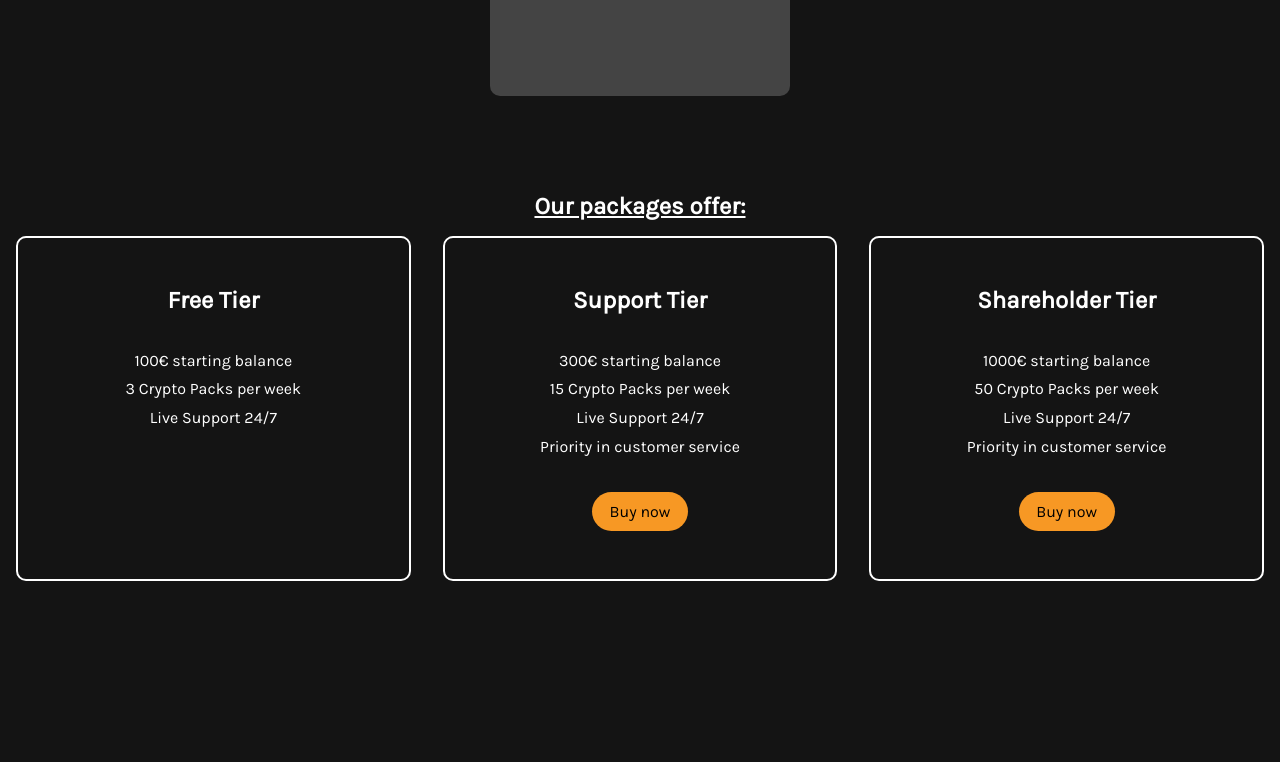
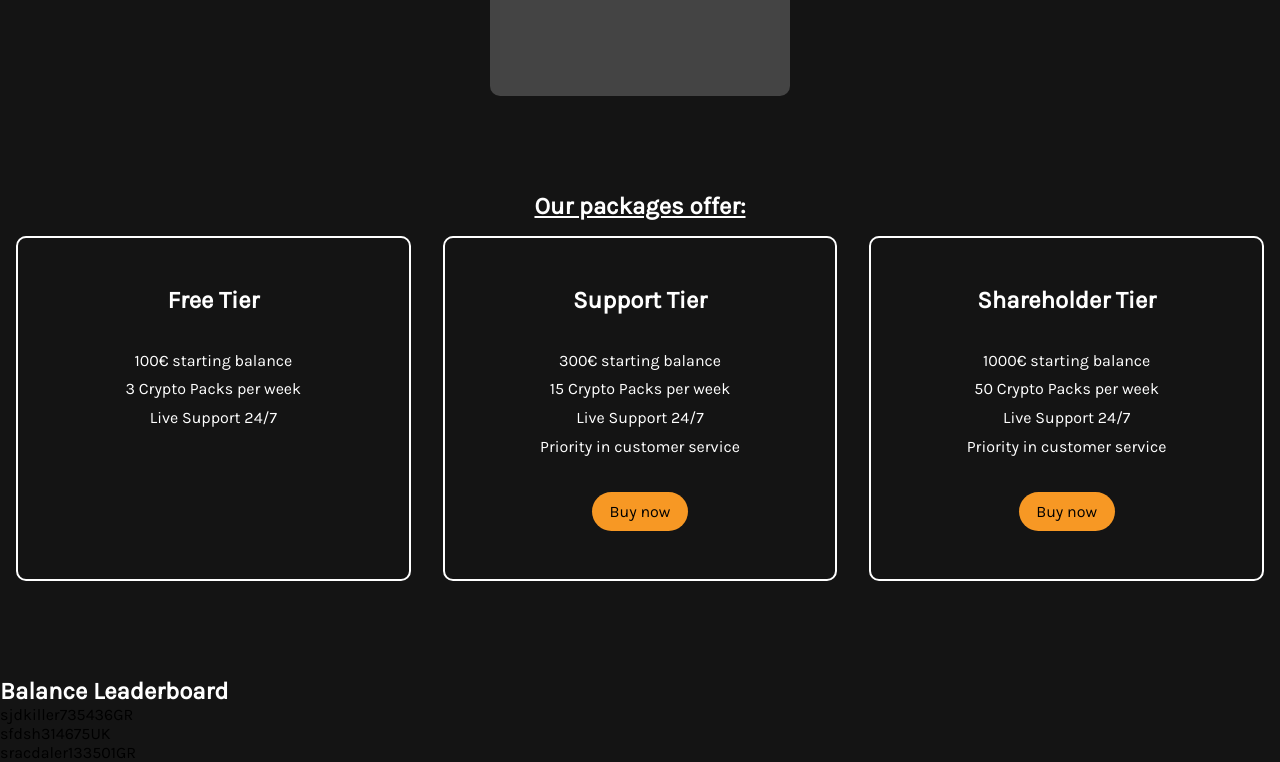
Before and after one commit to HRSArgyropoulos/CryptoCoins-React-App, a React (Create React App) app: page / in a window 1280 px wide. Shown: the part 1034-1796 px from the top of the page. Before the commit the page ends 1711 px from the top, so only its background shows below. Built offline with nearby package versions, Linux system fonts and the light colour scheme; no server answers.

Commit message:
Leaderboard (list map w/ keys) added

```diff
--- a/src/App.js
+++ b/src/App.js
@@ -3,6 +3,7 @@ import Portfolio from './components/Portfolio';
 import Header from "./components/Header";
 import PackStore from './components/PackStore';
 import Packages from './components/Packages';
+import Leaderboard from './components/Leaderboard';
 
 function App() {
 
@@ -13,6 +14,7 @@ function App() {
       <CryptoPrices/>
       <PackStore />
       <Packages/>
+      <Leaderboard/>
     </div>
   )
 }
--- /dev/null
+++ b/src/components/Leaderboard.js
@@ -0,0 +1,43 @@
+//import ScoreItems from './ScoreItems'
+
+const Leaderboard = () => {
+
+    const scores = [
+        {
+            "username": "sjdkiller73",
+            "balance": 5436,
+            "country": "GR"
+        },
+        {
+            "username": "sfdsh31",
+            "balance": 4675,
+            "country": "UK"
+        },
+        {
+            "username": "sracdaler13",
+            "balance": 3501,
+            "country": "GR"
+        }
+    ]
+
+    const lis = scores.map((score) => {
+        const {username,balance,country} = score;
+        return (
+        <li key={username}> {/* usernames must be unique */}
+            <span>{username}</span>
+            <span>{balance}</span>
+            <span>{country}</span>
+        </li>)
+    })
+
+    return (
+        <div className="leaderboard">
+            <h2 style={{color:"white"}}>Balance Leaderboard</h2>
+            <ul>
+                {lis}
+            </ul>
+        </div>
+    )
+}
+
+export default Leaderboard
--- /dev/null
+++ b/src/components/ScoreItems.js
@@ -0,0 +1,7 @@
+const ScoreItems = (s) => {
+    return (
+
+    )
+}
+
+export default ScoreItems
--- a/src/index.css
+++ b/src/index.css
@@ -192,3 +192,5 @@ input::placeholder {
     "shareholder";
   }
 }
+
+/* Leaderboard */
```
